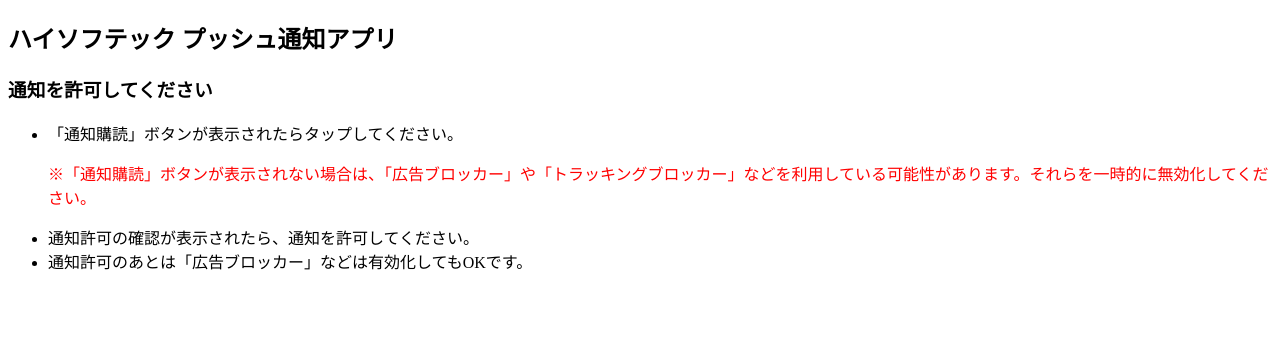
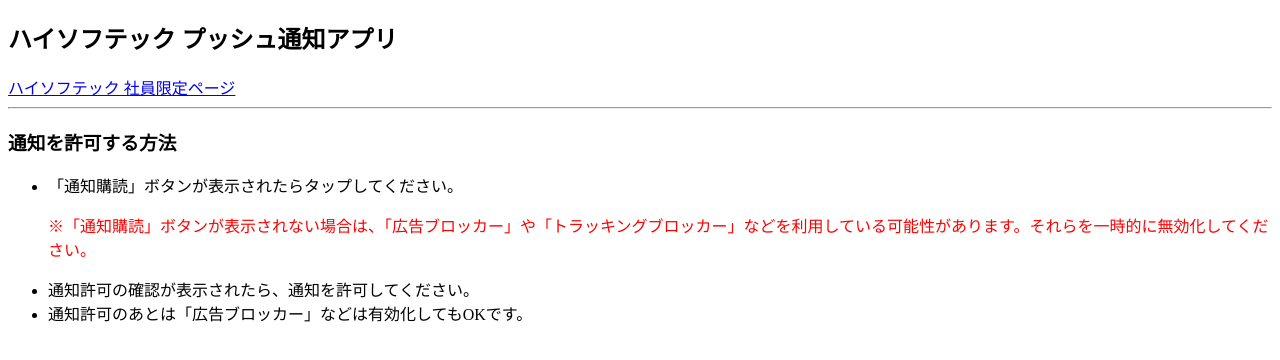
Before and after one commit to m-yamaguchi-hisoftec/m-yamaguchi-hisoftec.github.io, a plain HTML site: page index.html in a window 1280 px wide. Drawn offline with Linux system fonts and the light colour scheme.

Commit message:
チュートリアルとリンクを常に表示するようにした

```diff
--- a/assets/js/script.js
+++ b/assets/js/script.js
@@ -7,6 +7,7 @@
         },
     });
 
+    /*
     function permissionChangeListener(permission) {
         var flagShowWhenPermision = (permission) ? "block" : "none";
         var flagHideWhenPermision = (permission) ? "none" : "block";
@@ -19,6 +20,8 @@
 
     OneSignal.Notifications.addEventListener("permissionChange", permissionChangeListener);
     permissionChangeListener(await OneSignal.Notifications.permission);
+    //OneSignal.Notifications.permissionが初回表示時に常にfalseとなるので上記は不可
+    */
 });
 
 if('serviceWorker' in navigator) {
--- a/index.html
+++ b/index.html
@@ -11,8 +11,12 @@
     </head>
     <body>
         <h2>ハイソフテック プッシュ通知アプリ</h2>
+        <div id="jump-to-page" style="display:block">
+            <a href="http://www.hisoftec.co.jp/php/index.php" target="_blank">ハイソフテック 社員限定ページ</a>
+        </div>
+        <hr>
         <div id="confirm-notification-tutorial" style="display:block">
-            <h3>通知を許可してください</h3>
+            <h3>通知を許可する方法</h3>
             <ul>
                 <li>
                     「通知購読」ボタンが表示されたらタップしてください。
@@ -23,9 +27,5 @@
             </ul>
 
         </div>
-        <div id="jump-to-page" style="display:none">
-            <a href="http://www.hisoftec.co.jp/php/index.php" target="_blank">ハイソフテック 社員限定ページ</a>
-
-        </div>
     </body>
 </html>
```
